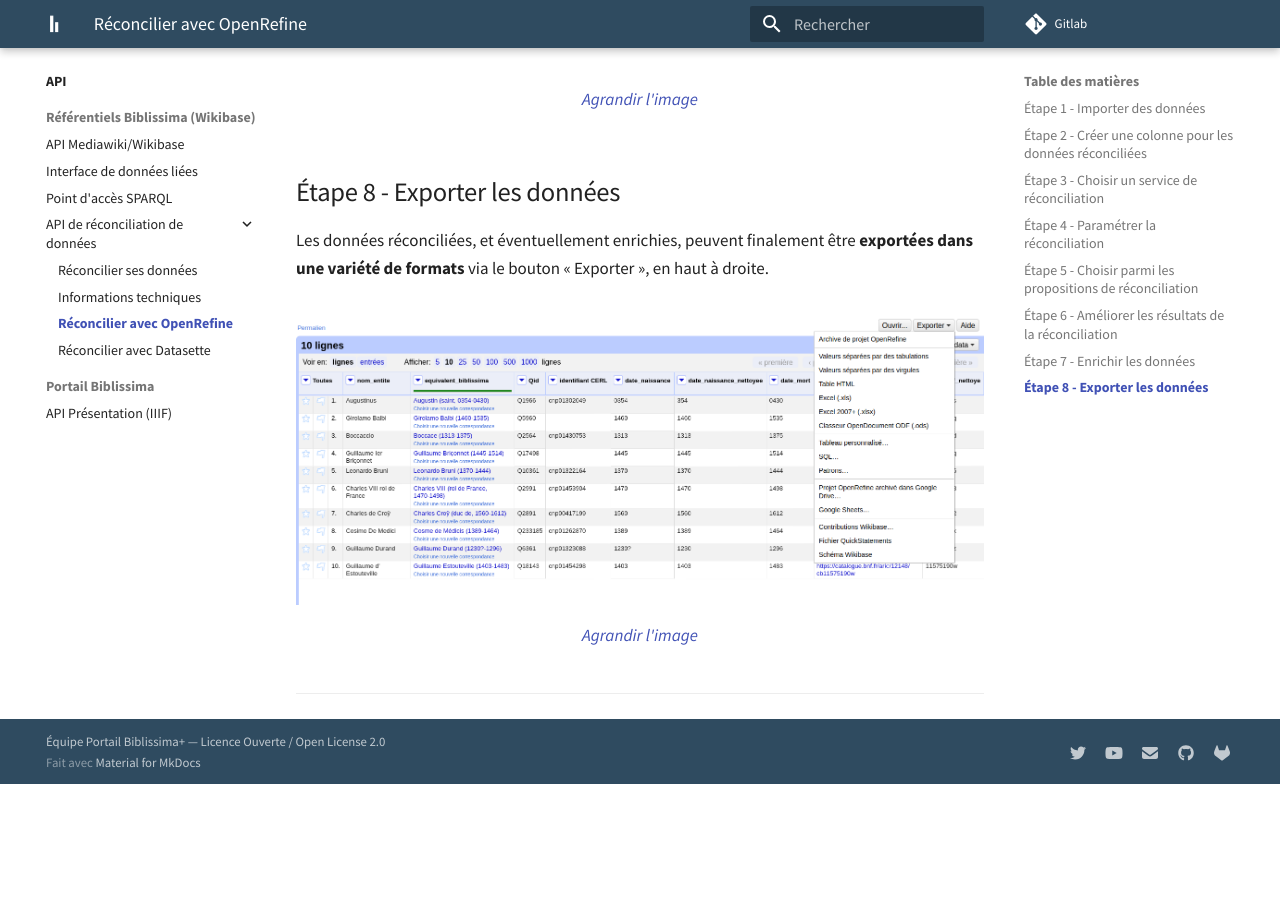
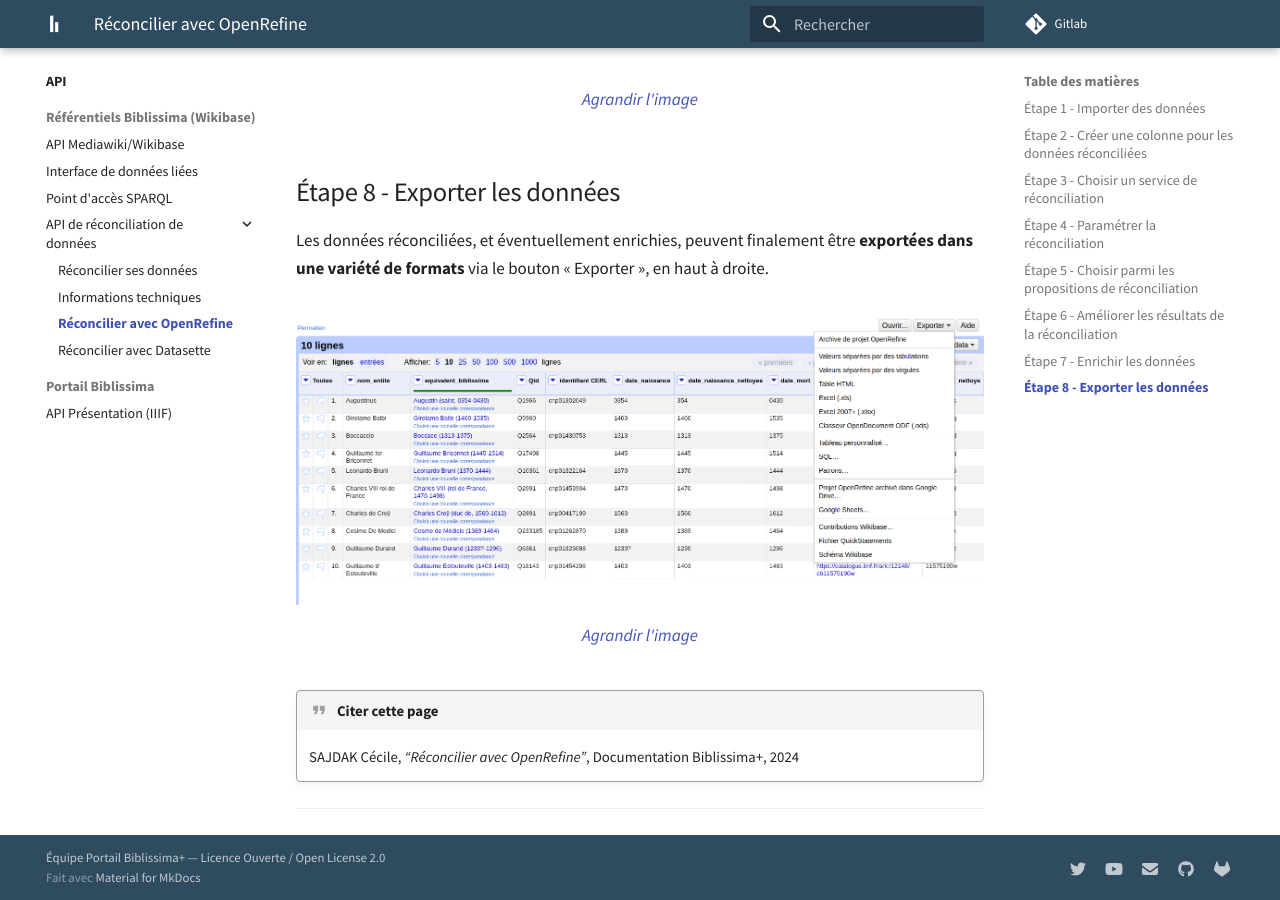
Before and after one commit to biblissima/doc.biblissima, an MkDocs documentation site: the page built from docs/api/openrefine.md, in a window 1280 px wide and 900 px high, scrolled down 10640 px. Built offline with MkDocs 1.6.1 and Material for MkDocs 9.7.7, drawn with Linux system fonts in a browser that asks for light colours; before the commit the page ends 11424 px from its top, so only the background shows below that.

Commit message:
Add credit for Cécile

```diff
--- a/docs/api/openrefine.md
+++ b/docs/api/openrefine.md
@@ -180,3 +180,6 @@ Les données réconciliées, et éventuellement enrichies, peuvent finalement ê
   ![OR étape 8](../assets/014_exporter.png)
   <figcaption><a href="/assets/014_exporter.png">Agrandir l'image</a></figcaption>
 </figure>
+
+!!! quote "Citer cette page"
+    SAJDAK Cécile, *"Réconcilier avec OpenRefine"*, Documentation Biblissima+, 2024
```
